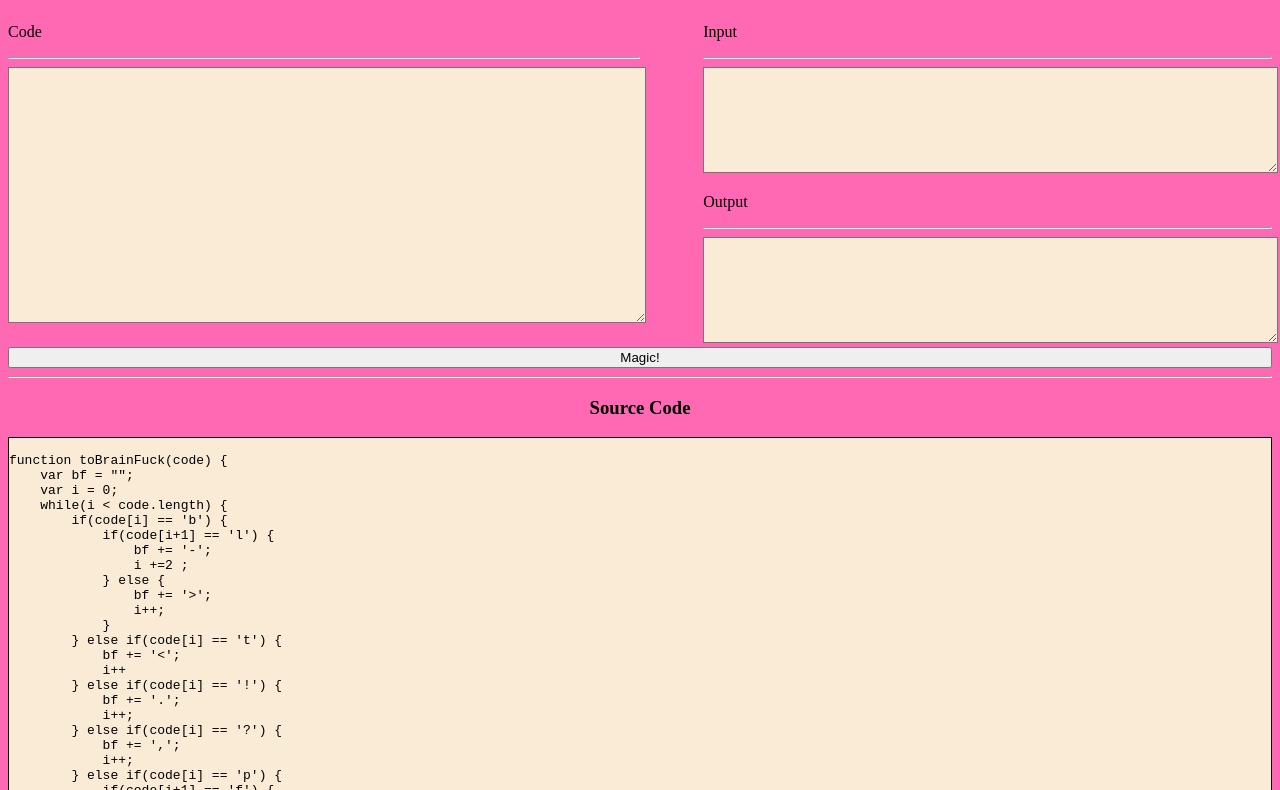
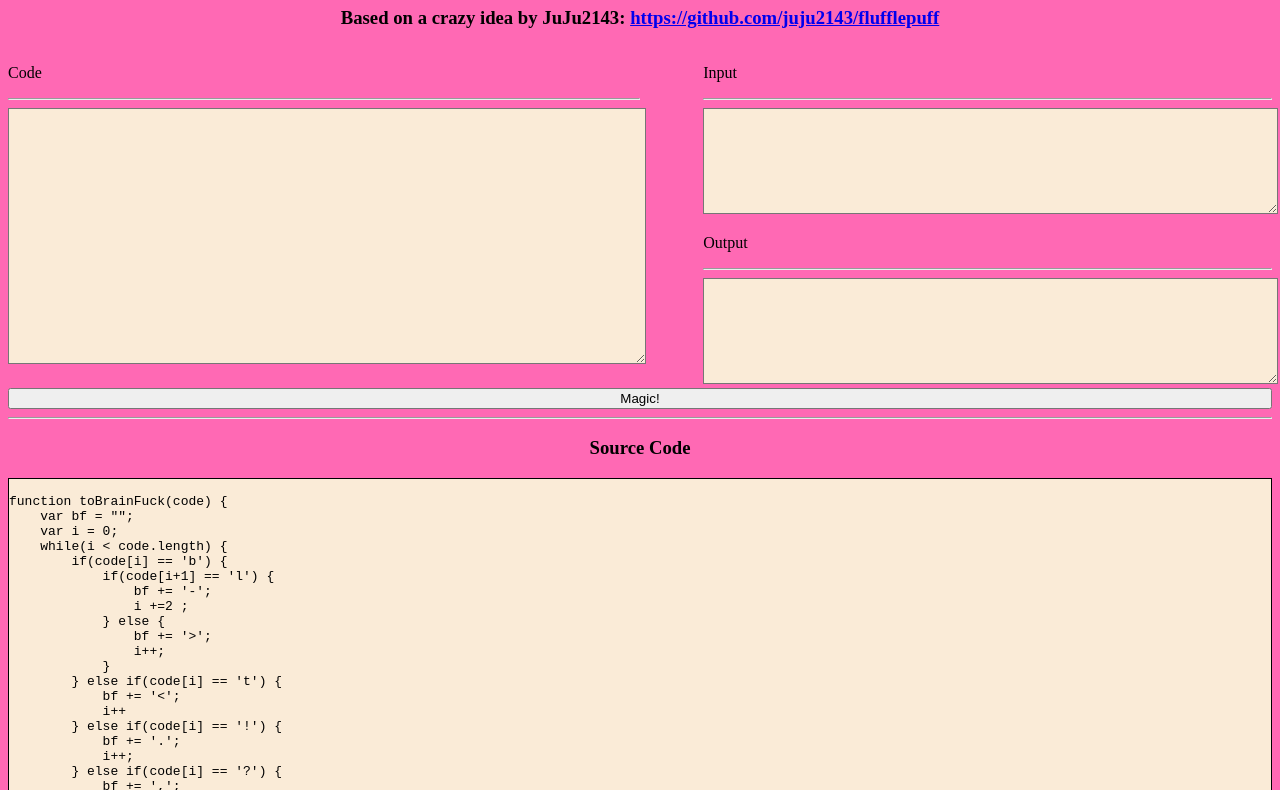
Before and after one commit to NewLunarFire/NewLunarFire.github.io, a plain HTML site: page brainpuff/index.html in a window 1280 px wide. Shown: the part 77-867 px from the top of the page. Drawn offline with Linux system fonts and the light colour scheme.

Commit message:
Add credits to JuJu for BrainPuff

```diff
--- a/brainpuff/index.html
+++ b/brainpuff/index.html
@@ -178,6 +178,7 @@
     </head>
     <body>
         <h1><img src="fluffle.png" alt=""/>Brain Puff Interpreter<img src="fluffle.png" class="flip" alt=""/></h1>
+        <h3>Based on a crazy idea by JuJu2143: <a href="https://github.com/juju2143/flufflepuff">https://github.com/juju2143/flufflepuff</a></h3>
         <div id="executionDiv">
             <div id="codeAreaDiv">
                 <p>Code</p>
```
